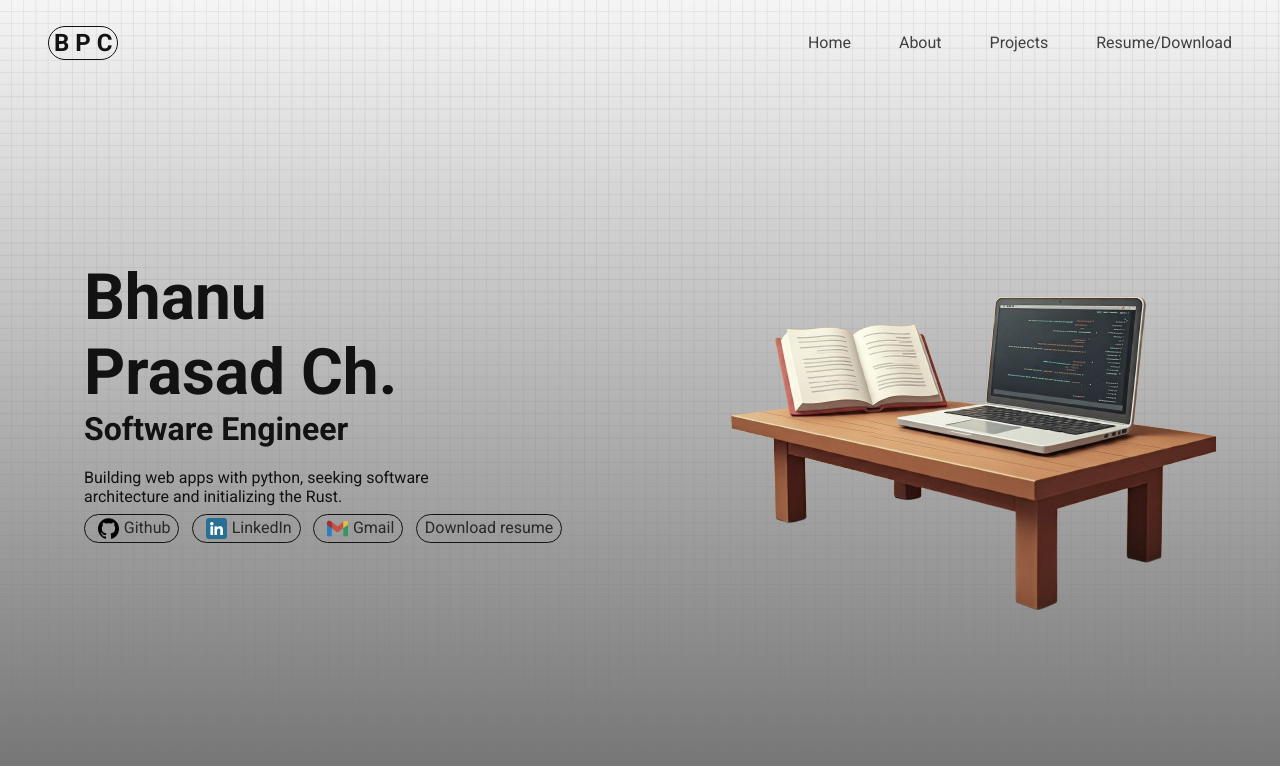
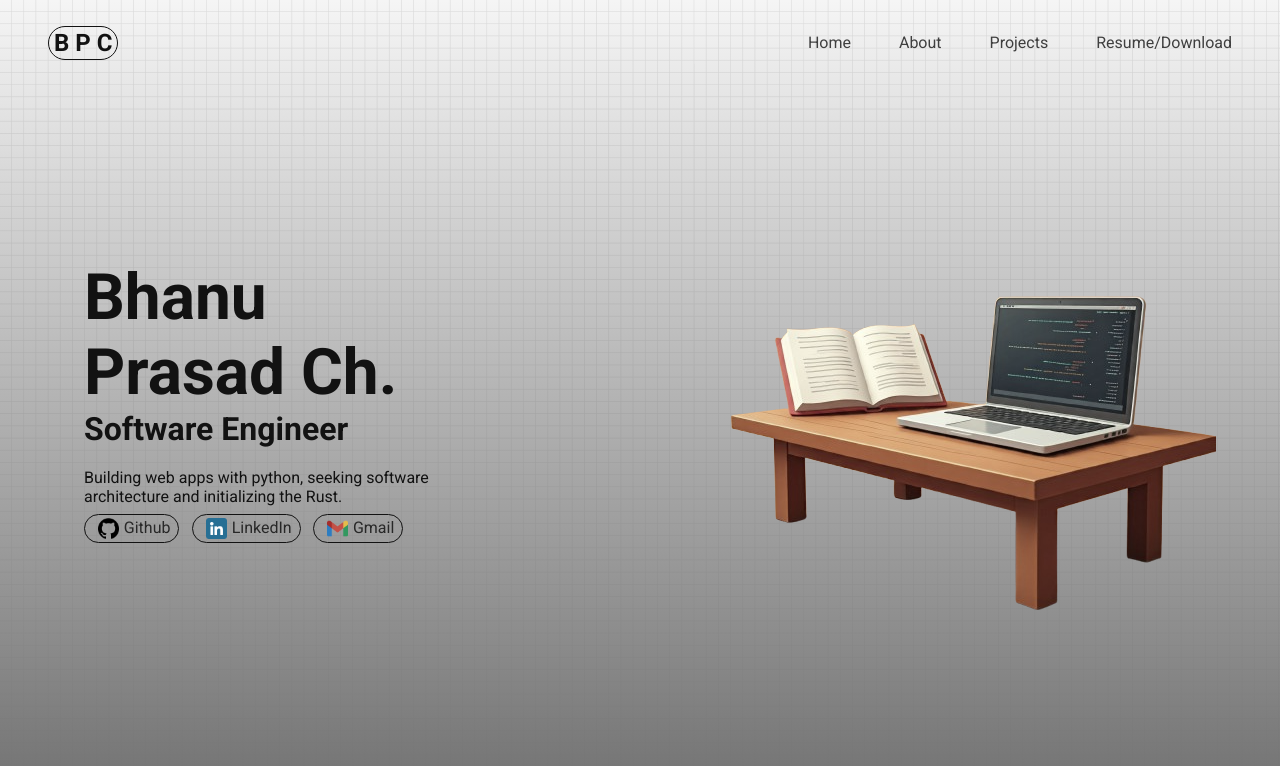
Before and after one commit to bhanuprasad1999/my-portfolio, a plain HTML site: page index.html in a window 1280 px wide. Drawn offline with Linux system fonts and the light colour scheme.

Commit message:
removed download resume from home

```diff
--- a/index.html
+++ b/index.html
@@ -64,14 +64,6 @@
                 />Gmail</a
               >
             </div>
-            <div class="badge">
-              <a
-                href="./assets/files/bhanu-prasad.pdf"
-                target="_blank"
-                rel="noopener noreferrer"
-                >Download&nbsp;resume</a
-              >
-            </div>
           </div>
         </div>
         <div>
```
